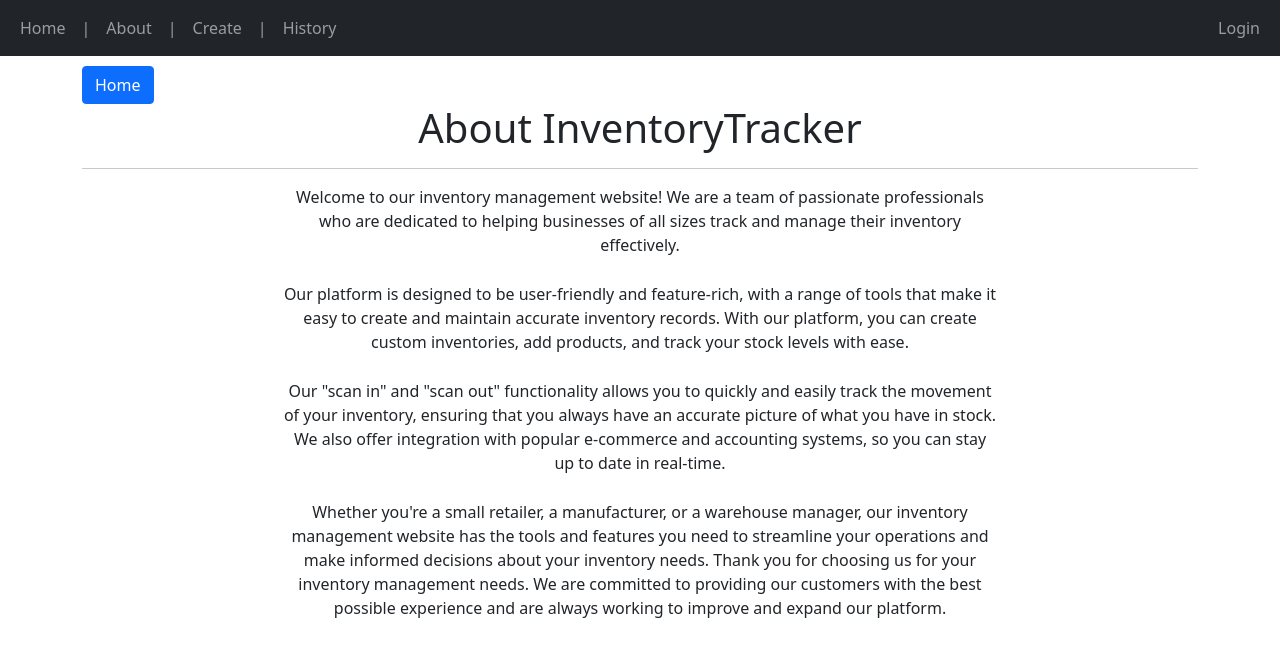
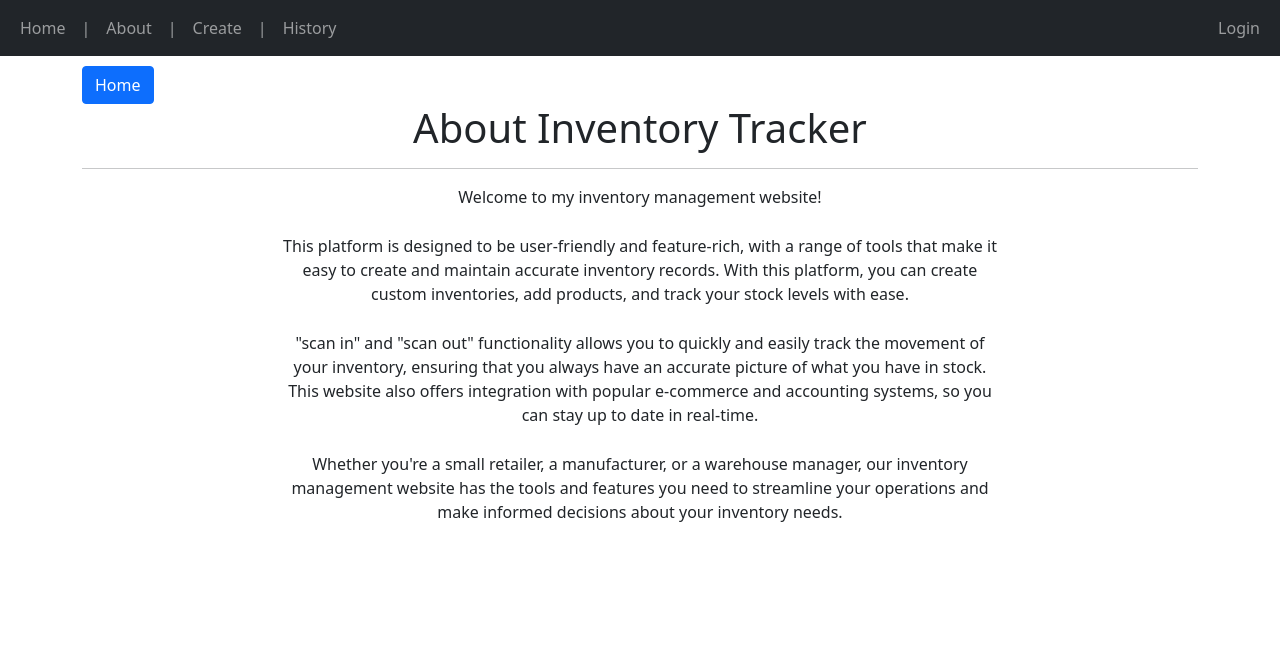
Before and after one commit to mustafaemresahin/inventory-tracker, a Django app: page /about/ in a window 1280 px wide. Shown: the top 671 px of the page. Run offline with Django 4.2, Linux system fonts and the light colour scheme.

Commit message:
Update about page and database

```diff
--- a/main/templates/main/about.html
+++ b/main/templates/main/about.html
@@ -144,30 +144,28 @@
 </form>
 <div>
     <h1 style="text-align:center">
-        About InventoryTracker
+        About Inventory Tracker
     </h1>
 </div>
 
 <hr></hr>
 <div style="text-align:center; padding-left:200px; padding-right:200px;">
-    Welcome to our inventory management website! We are a team of
-    passionate professionals who are dedicated to helping businesses
-    of all sizes track and manage their inventory effectively.
+    Welcome to my inventory management website!
 </div>
 <div style="padding-top:25px;"></div>
 <div style="text-align:center; padding-left:200px; padding-right:200px;">
-    Our platform is designed to be user-friendly and feature-rich,
+    This platform is designed to be user-friendly and feature-rich,
     with a range of tools that make it easy to create and maintain
-    accurate inventory records. With our platform, you can create
+    accurate inventory records. With this platform, you can create
     custom inventories, add products, and track your stock levels
     with ease.
 </div>
 <div style="padding-top:25px;"></div>
 <div style="text-align:center; padding-left:200px; padding-right:200px;">
-    Our "scan in" and "scan out" functionality allows you to quickly
+    "scan in" and "scan out" functionality allows you to quickly
     and easily track the movement of your inventory, ensuring that you
-    always have an accurate picture of what you have in stock. We also
-    offer integration with popular e-commerce and accounting systems, so
+    always have an accurate picture of what you have in stock. This website also
+    offers integration with popular e-commerce and accounting systems, so
     you can stay up to date in real-time.
 </div>
 <div style="padding-top:25px;"></div>
@@ -175,9 +173,7 @@
     Whether you're a small retailer, a manufacturer, or a warehouse manager,
     our inventory management website has the tools and features you need to
     streamline your operations and make informed decisions about your inventory
-     needs. Thank you for choosing us for your inventory management needs. We are
-      committed to providing our customers with the best possible experience and
-      are always working to improve and expand our platform.
+    needs.
 </div>
 <div style="padding-top:50px;"></div>
 {% endblock %}
```
Also changed, not shown: 1 other file.
